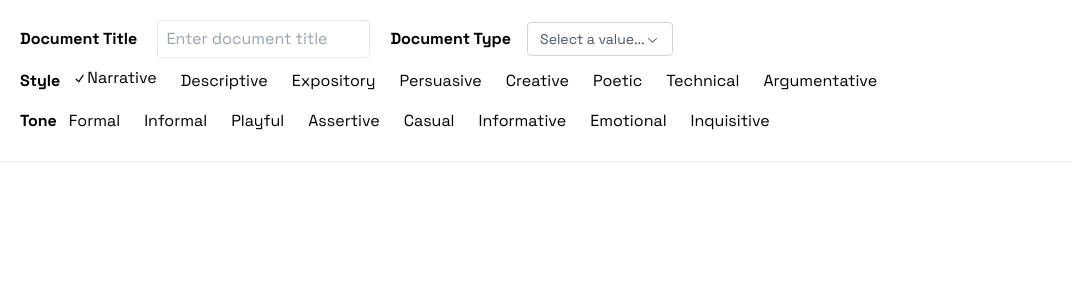
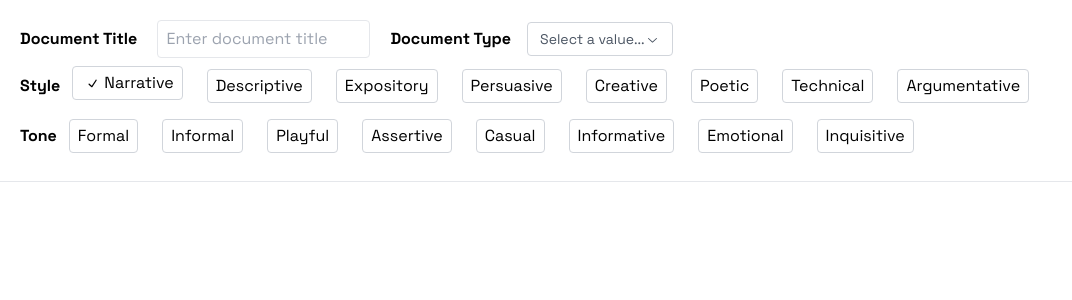
Before and after one commit to jasonxyang/scrapbook, a Next.js app: page / in a window 1280 px wide. Both pictures are taken after a click on the checkbox "Narrative". Shown: the top 300 px of the page, without its empty margins (0-1072 px from the left). Built offline with nearby package versions, Linux system fonts and the light colour scheme.

Commit message:
adjust checkbox styling

```diff
--- a/components/generic/Checkbox.tsx
+++ b/components/generic/Checkbox.tsx
@@ -16,12 +16,12 @@ const Checkbox = ({
 }: CheckboxProps) => {
   return (
     <Root
-      className="mx-3 inline-flex items-center"
+      className="mx-3 inline-flex items-center border border-gray-300 rounded px-2 py-1"
       checked={checked}
       onCheckedChange={onCheckedChange}
       defaultChecked={defaultChecked}
     >
-      <Indicator>
+      <Indicator className="px-1">
         <CheckIcon />
       </Indicator>
       {label && <span>{label}</span>}
```
